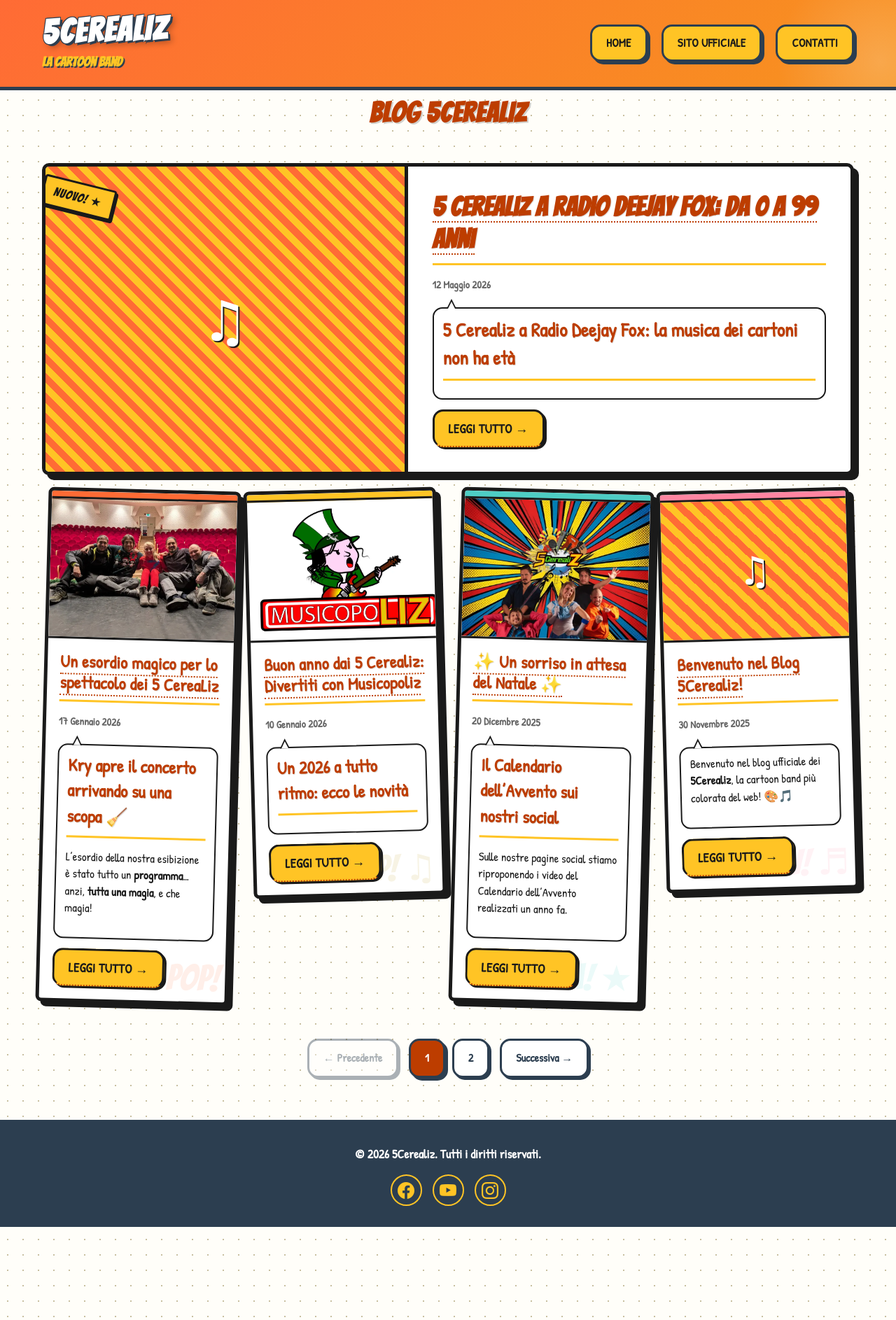
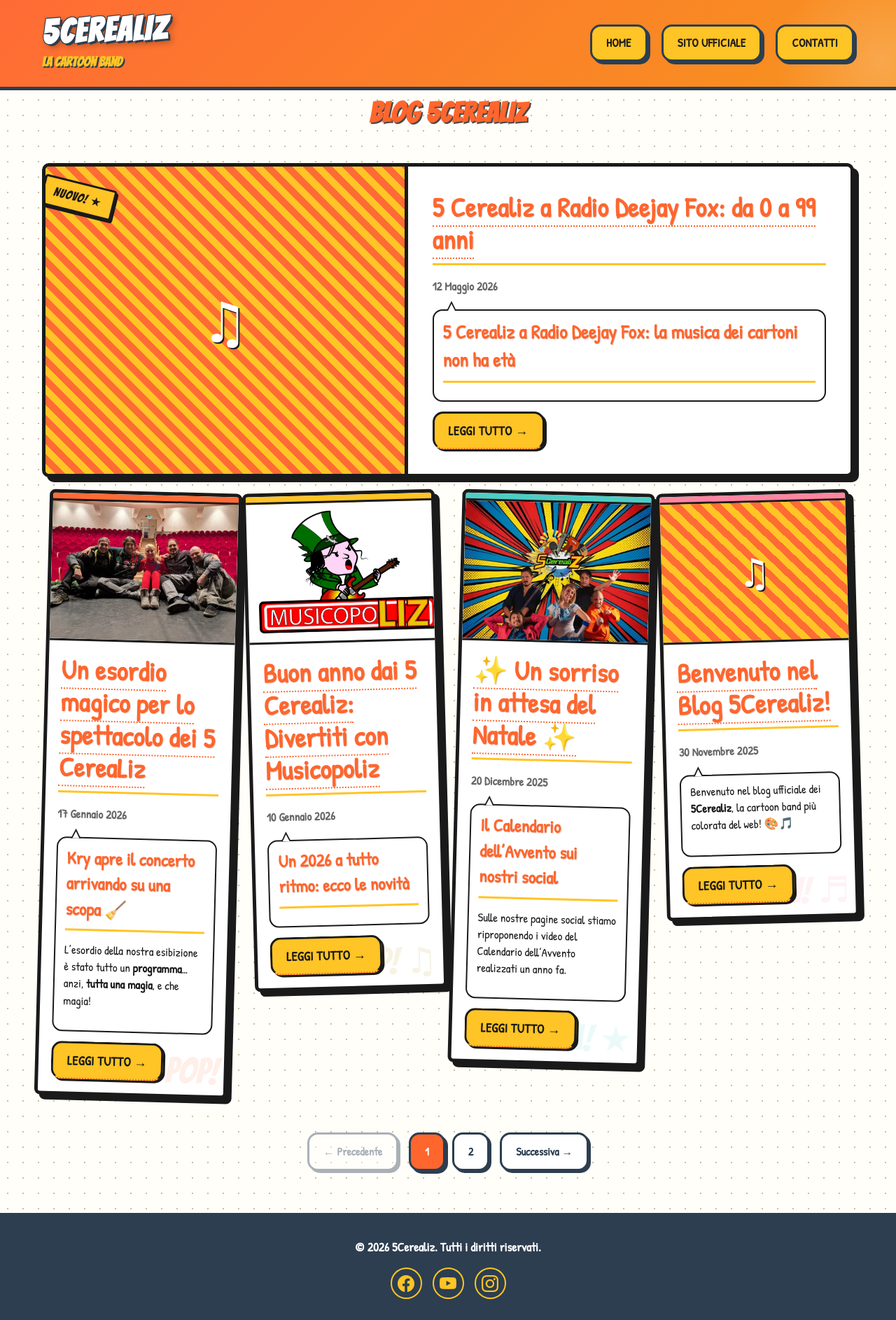
Before and after one commit to thelizberries/blog-5cerealiz, a Jekyll site: the page built from index.html, in a window 1280 px wide. Shown: the whole page at 70% size. Built offline with Jekyll 4.4.1, drawn with Linux system fonts in a browser that asks for light colours; the list of posts is cut into pages by our own code.

Commit message:
Update color scheme for post titles and links to enhance visual consistency

```diff
--- a/assets/css/5cerealiz-blog.css
+++ b/assets/css/5cerealiz-blog.css
@@ -152,10 +152,10 @@
 .page-title {
     font-family: var(--font-heading);
     font-size: 2.5em;
-    color: #BD3D00;
+    color: #ff662e;
     text-align: center;
     margin-bottom: 40px;
-    text-shadow: 2px 2px 0 rgba(0, 0, 0, 0.18);
+    text-shadow: 2px 2px 0 rgba(0, 0, 0, 0.71);
     text-transform: uppercase;
     letter-spacing: 1px;
 }
@@ -315,7 +315,7 @@
 }
 
 .post-title a {
-    color: #BD3D00;
+    color: #ff662e;
     text-decoration: none;
     transition: color 0.2s ease;
 }
@@ -325,7 +325,7 @@
 }
 
 .post-meta {
-    font-size: 0.85em;
+    font-size: 0.95em;
     color: #666;
     margin-bottom: 12px;
     font-weight: 600;
@@ -457,7 +457,7 @@
     justify-content: center;
 }
 
-.post-card--hero .post-title {
+.post-title {
     font-family: var(--font-heading);
     font-size: 2.2em;
 }
@@ -491,7 +491,7 @@
     font-family: var(--font-handwriting);
     font-size: 2.5em;
     font-weight: 700;
-    color: #BD3D00;
+    color: #ff662e;
     margin-bottom: 15px;
     text-shadow: 1px 1px 0 rgba(0, 0, 0, 0.15);
     line-height: 1.2;
@@ -522,7 +522,7 @@
 .post-content h4 {
     font-family: var(--font-handwriting);
     font-weight: 700;
-    color: #BD3D00;
+    color: #ff662e;
     /*margin-top: 30px; */
     margin-bottom: 15px;
     text-shadow: 1px 1px 0 rgba(0, 0, 0, 0.12);
@@ -543,10 +543,10 @@
 }
 
 .post-content a {
-    color: #BD3D00;
+    color: #ff662e;
     text-decoration: none;
     font-weight: bold;
-    border-bottom: 2px dotted #BD3D00;
+    border-bottom: 2px dotted #ff662e;
     transition: all 0.2s ease;
 }
 
@@ -693,7 +693,7 @@
     font-family: var(--font-handwriting);
     font-weight: 700;
     font-size: 1.5em;
-    color: #BD3D00;
+    color: #ff662e;
     padding: 60px 20px;
     background-color: white;
     border: 4px solid var(--border-color);
@@ -737,14 +737,14 @@
 
 .pagination-link:hover:not(.disabled),
 .pagination-number:hover {
-    background-color: #BD3D00;
+    background-color: #ff662e;
     color: white;
     transform: translate(-2px, -2px);
     box-shadow: 5px 5px 0 var(--border-color);
 }
 
 .pagination-number.active {
-    background-color: #BD3D00;
+    background-color: #ff662e;
     color: white;
     box-shadow: 4px 4px 0 var(--border-color);
 }
```
